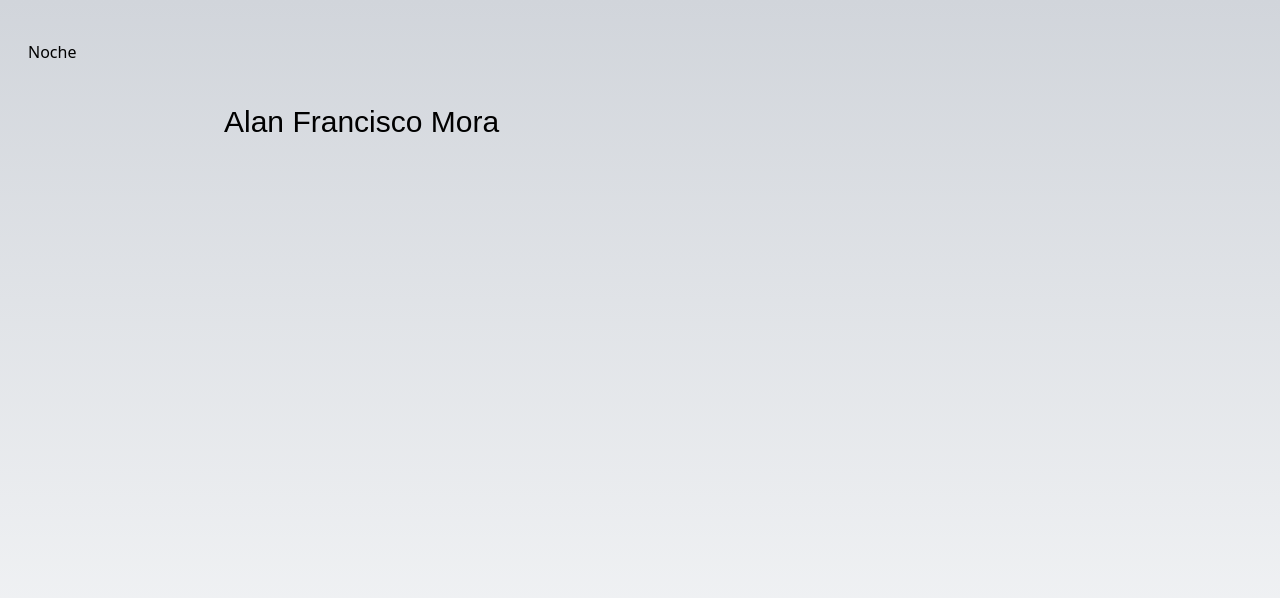
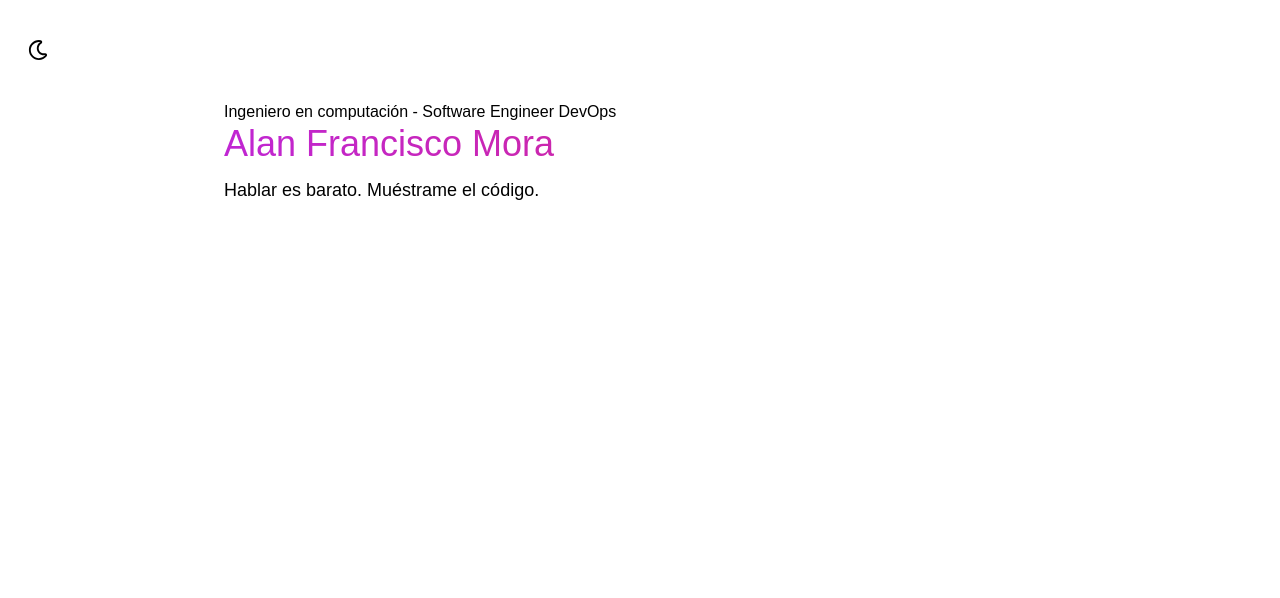
Before and after one commit to alanmgg/Devfolio-React, a React (Vite) app: page / in a window 1280 px wide. Shown: the top 598 px of the page. Built offline with nearby package versions, Linux system fonts and the light colour scheme.

Commit message:
:bug: Change theme completed

```diff
--- a/index.html
+++ b/index.html
@@ -23,6 +23,7 @@
       content="This is a personal porfolio made by alanmgg with React and TailwindCSS"
     />
   </head>
+
   <body>
     <div id="root"></div>
     <script type="module" src="/src/main.jsx"></script>
--- a/package.json
+++ b/package.json
@@ -11,7 +11,8 @@
   },
   "dependencies": {
     "react": "^18.2.0",
-    "react-dom": "^18.2.0"
+    "react-dom": "^18.2.0",
+    "react-icons": "^5.0.1"
   },
   "devDependencies": {
     "@types/react": "^18.2.64",
--- a/src/App.jsx
+++ b/src/App.jsx
@@ -1,14 +1,12 @@
-import "./index.css";
+import Header from "./components/Header";
+import ButtonTheme from "./components/ButtonTheme";
 
 function App() {
   return (
     <>
-      <div class="w-screen h-screen bg-gradient-to-t from-gray-50 to-gray-300">
-        <button class="mx-5 my-8 p-2 hover:bg-slate-400">Noche</button>
-
-        <header class="container mx-auto px-[224px] font-open-sans">
-          <h1 class="font-medium text-3xl">Alan Francisco Mora</h1>
-        </header>
+      <div class="w-screen h-screen (bg-gradient-to-t from-gray-50 to-gray-300) dark:bg-gradient-to-t from-slate-900 to-slate-700">
+        <ButtonTheme />
+        <Header />
       </div>
     </>
   );
--- /dev/null
+++ b/src/components/ButtonTheme.jsx
@@ -0,0 +1,33 @@
+import React, { useState, useEffect } from "react";
+import { FaRegMoon, FaRegSun } from "react-icons/fa";
+
+function ButtonTheme() {
+  const [theme, setTheme] = useState("light");
+
+  useEffect(() => {
+    console.log(theme);
+    if (theme === "dark") {
+      document.querySelector("html").classList.add("dark");
+    } else {
+      document.querySelector("html").classList.remove("dark");
+    }
+  }, [theme]);
+
+  function handleChangeTheme() {
+    setTheme((prevTheme) => (prevTheme === "light" ? "dark" : "light"));
+  }
+
+  return (
+    <>
+      <button class="mx-5 my-8 p-2 hover:bg-slate-100 text-xl dark:text-gray-400 dark:hover:bg-slate-600">
+        {theme === "light" ? (
+          <FaRegMoon onClick={handleChangeTheme} />
+        ) : (
+          <FaRegSun onClick={handleChangeTheme} />
+        )}
+      </button>
+    </>
+  );
+}
+
+export default ButtonTheme;
--- /dev/null
+++ b/src/components/Header.jsx
@@ -0,0 +1,25 @@
+import React from "react";
+
+function Header() {
+  return (
+    <>
+      <header class="container mx-auto px-[224px] font-open-sans">
+        <div>
+          <p class="text-base">
+            Ingeniero en computación - Software Engineer DevOps
+          </p>
+
+          <h1 class="font-medium text-4xl bg-gradient-to-r from-fuchsia-600 to-pink-600 bg-clip-text text-transparent">
+            Alan Francisco Mora
+          </h1>
+
+          <p class="font-medium text-lg mt-3">
+            Hablar es barato. Muéstrame el código.
+          </p>
+        </div>
+      </header>
+    </>
+  );
+}
+
+export default Header;
--- a/src/main.jsx
+++ b/src/main.jsx
@@ -1,6 +1,7 @@
 import React from "react";
 import ReactDOM from "react-dom/client";
 import App from "./App.jsx";
+import "./index.css";
 
 ReactDOM.createRoot(document.getElementById("root")).render(
   <React.StrictMode>
--- a/tailwind.config.js
+++ b/tailwind.config.js
@@ -1,6 +1,7 @@
 /** @type {import('tailwindcss').Config} */
 export default {
   content: ["./index.html", "./src/**/*.{js,ts,jsx,tsx}"],
+  darkMode: "class",
   theme: {
     fontFamily: {
       "open-sans": ["Open Sans", "sans-serif"],
```
Also changed, not shown: 1 other file (tests, documents, lock files or other folders).
